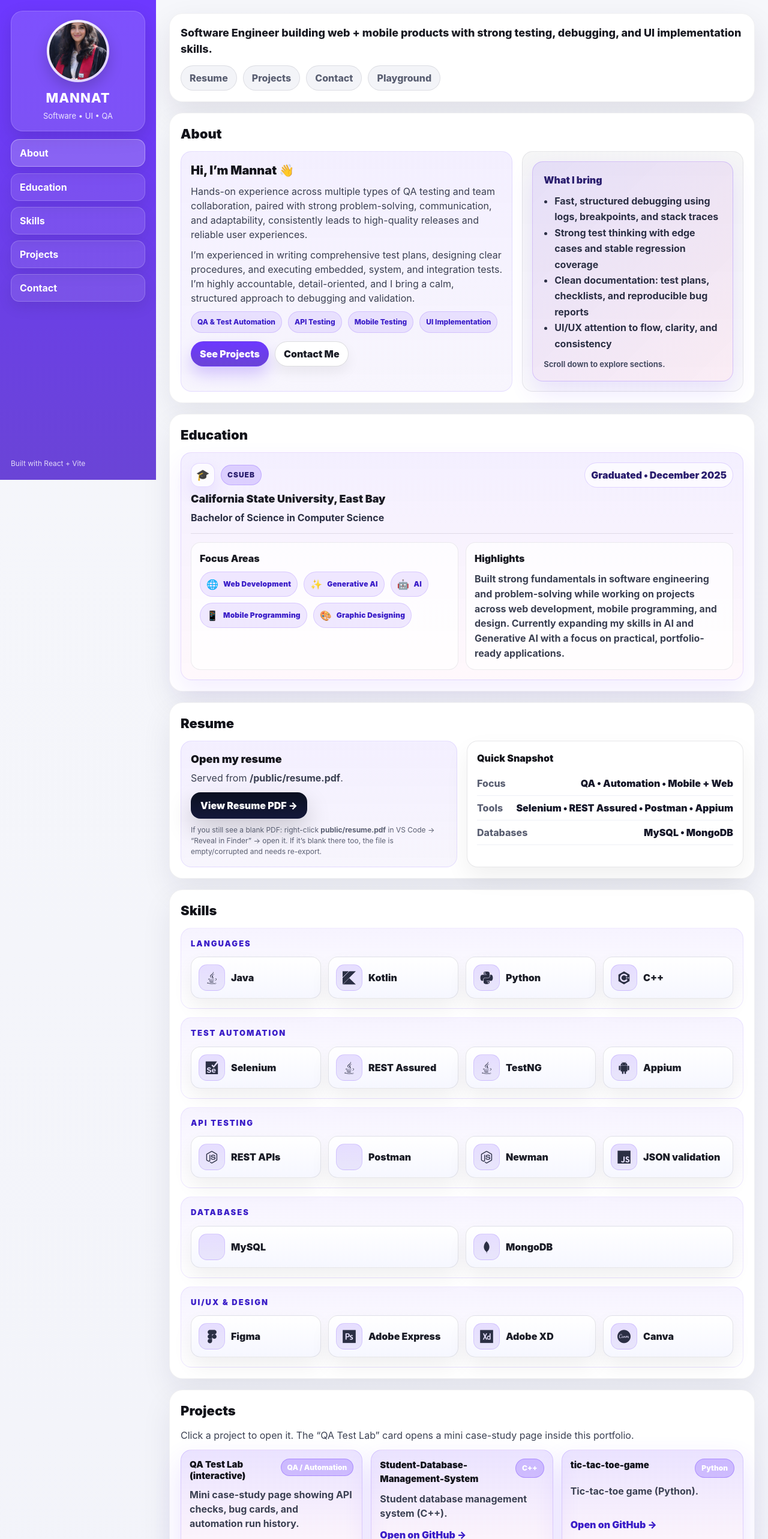
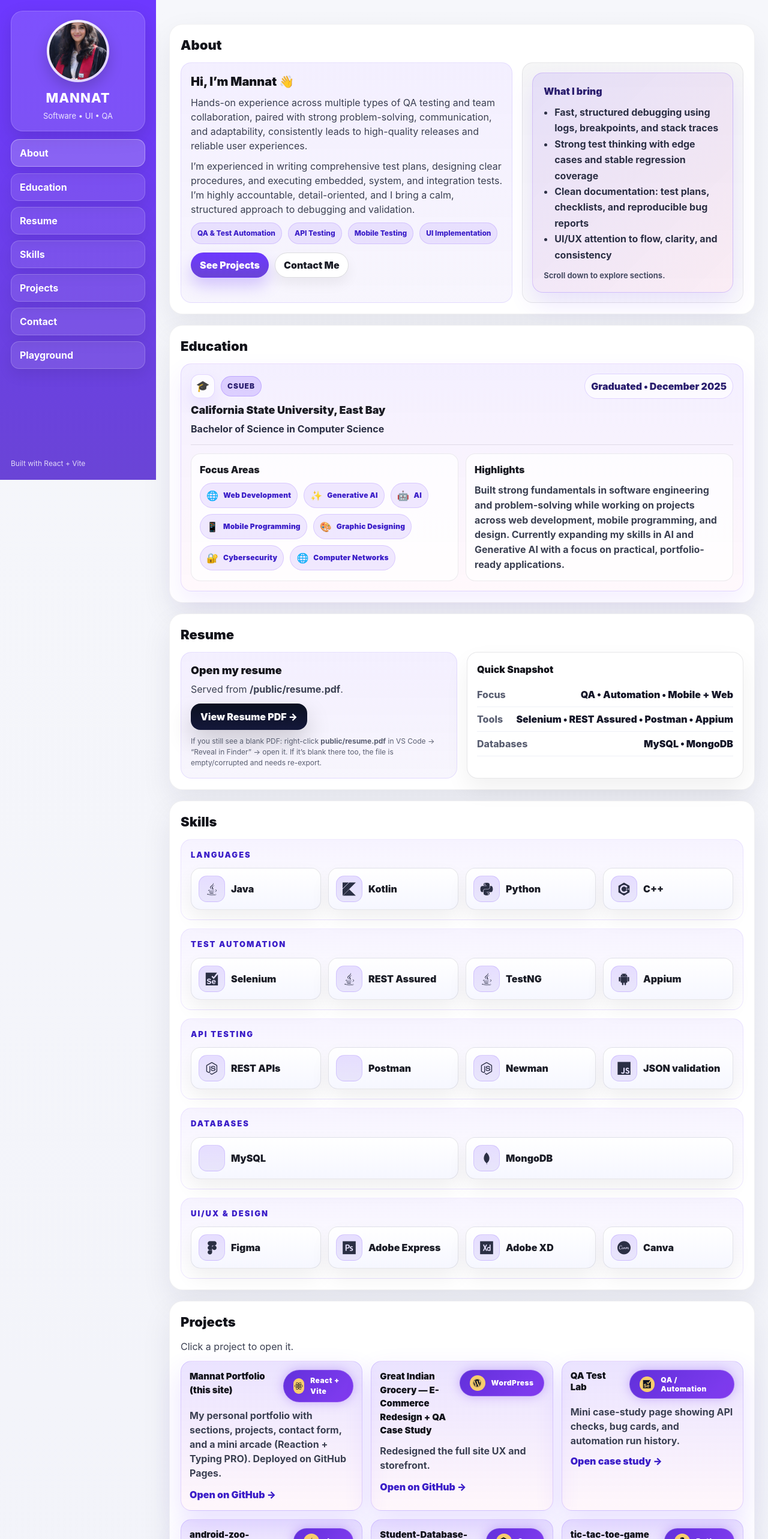
Before and after one commit to mmannat/mannat-portfolio, a React (Vite) app: page / in a window 1280 px wide. Shown: the top 2566 px of the page at 60% size. Built offline with nearby package versions, Linux system fonts and the light colour scheme.

Commit message:
Bold modern project pill hover + animation upgrade

```diff
--- a/src/App.jsx
+++ b/src/App.jsx
@@ -21,6 +21,17 @@ export default function App() {
 function PortfolioHome() {
   const [active, setActive] = useState("about");
 
+  const [isMobile, setIsMobile] = useState(
+    () => window.matchMedia("(max-width: 900px)").matches
+  );
+
+  useEffect(() => {
+    const mq = window.matchMedia("(max-width: 900px)");
+    const onChange = () => setIsMobile(mq.matches);
+    mq.addEventListener("change", onChange);
+    return () => mq.removeEventListener("change", onChange);
+  }, []);
+
   const sectionIds = useMemo(
     () => ["about", "education", "resume", "skills", "projects", "contact", "playground"],
     []
@@ -31,7 +42,7 @@ function PortfolioHome() {
       const offsets = sectionIds
         .map((id) => {
           const el = document.getElementById(id);
-          if (!el) return { id, top: Number.POSITIVE_INFINITY };
+          if (!el) return { id, top: Infinity };
           const rect = el.getBoundingClientRect();
           return { id, top: Math.abs(rect.top - 120) };
         })
@@ -54,83 +65,41 @@ function PortfolioHome() {
 
   return (
     <div style={styles.page}>
-      <div style={styles.sidebar}>
+      <div style={styles.shell}>
+
+        {/* SIDEBAR */}
+        <div
+          style={
+            isMobile
+              ? { ...styles.sidebar, ...styles.sidebarMobile }
+              : styles.sidebar
+          }
+        >
           <div style={styles.profileWrap}>
             <div style={styles.avatarOuter}>
-            <img
-              src={profileImg}
-              alt="Mannat"
-              style={styles.avatar}
-              onError={(e) => {
-                e.currentTarget.style.display = "none";
-                e.currentTarget.parentElement.style.background =
-                  "radial-gradient(circle at 30% 30%, #9c7cff, #5a31ff)";
-                e.currentTarget.parentElement.style.color = "white";
-                e.currentTarget.parentElement.style.display = "flex";
-                e.currentTarget.parentElement.style.alignItems = "center";
-                e.currentTarget.parentElement.style.justifyContent = "center";
-                e.currentTarget.parentElement.style.fontWeight = 800;
-                e.currentTarget.parentElement.style.fontSize = "38px";
-                e.currentTarget.parentElement.innerText = "M";
-              }}
-            />
+              <img src={profileImg} alt="Mannat" style={styles.avatar} />
             </div>
             <div style={styles.name}>MANNAT</div>
             <div style={styles.tagline}>Software • UI • QA</div>
           </div>
 
-        <nav style={styles.nav}>
+          <nav style={isMobile ? styles.navMobile : styles.nav}>
             <SideBtn label="About" active={active === "about"} onClick={() => scrollTo("about")} />
-          <SideBtn
-            label="Education"
-            active={active === "education"}
-            onClick={() => scrollTo("education")}
-          />
+            <SideBtn label="Education" active={active === "education"} onClick={() => scrollTo("education")} />
+            <SideBtn label="Resume" active={active === "resume"} onClick={() => scrollTo("resume")} />
             <SideBtn label="Skills" active={active === "skills"} onClick={() => scrollTo("skills")} />
-          <SideBtn
-            label="Projects"
-            active={active === "projects"}
-            onClick={() => scrollTo("projects")}
-          />
-          <SideBtn
-            label="Contact"
-            active={active === "contact"}
-            onClick={() => scrollTo("contact")}
-          />
+            <SideBtn label="Projects" active={active === "projects"} onClick={() => scrollTo("projects")} />
+            <SideBtn label="Contact" active={active === "contact"} onClick={() => scrollTo("contact")} />
+            <SideBtn label="Playground" active={active === "playground"} onClick={() => scrollTo("playground")} />
           </nav>
 
           <div style={styles.sidebarFooter}>Built with React + Vite</div>
         </div>
 
+        {/* MAIN */}
         <div style={styles.main}>
-        <div style={styles.topCard}>
-          <div style={styles.heroTitle}>
-            Software Engineer building web + mobile products with strong testing, debugging, and UI
-            implementation skills.
-          </div>
-
-          <div style={styles.topTabs}>
-            <TopTab label="Resume" active={active === "resume"} onClick={() => scrollTo("resume")} />
-            <TopTab
-              label="Projects"
-              active={active === "projects"}
-              onClick={() => scrollTo("projects")}
-            />
-            <TopTab
-              label="Contact"
-              active={active === "contact"}
-              onClick={() => scrollTo("contact")}
-            />
-            <TopTab
-              label="Playground"
-              active={active === "playground"}
-              onClick={() => scrollTo("playground")}
-            />
-          </div>
-        </div>
-
           <Section id="about" title="About">
-          <AboutCard onJump={(id) => scrollTo(id)} />
+            <AboutCard onJump={scrollTo} />
           </Section>
 
           <Section id="education" title="Education">
@@ -156,6 +125,7 @@ function PortfolioHome() {
           <Section id="playground" title="Playground">
             <PlaygroundMini />
           </Section>
+        </div>
       </div>
     </div>
   );
@@ -499,6 +469,8 @@ function EducationCard() {
     { label: "AI", icon: "🤖" },
     { label: "Mobile Programming", icon: "📱" },
     { label: "Graphic Designing", icon: "🎨" },
+    { label: "Cybersecurity", icon: "🔐" },
+  { label: "Computer Networks", icon: "🌐" },
   ];
 
   return (
@@ -688,16 +660,38 @@ function Skills() {
    PROJECTS
 ========================= */
 
+
 function Projects() {
   const navigate = useNavigate();
 
   const items = [
+    // ⭐ RECENT (TOP)
     {
-      name: "QA Test Lab (interactive)",
+      name: "Mannat Portfolio (this site)",
+      lang: "React + Vite",
+      desc: "My personal portfolio with sections, projects, contact form, and a mini arcade (Reaction + Typing PRO). Deployed on GitHub Pages.",
+      href: "https://mmannat.github.io/mannat-portfolio/",
+    },
+    {
+      name: "Great Indian Grocery — E-Commerce Redesign + QA Case Study",
+      lang: "WordPress",
+      desc: "Redesigned the full site UX and storefront.",
+      href: "https://github.com/mmannat/great-indian-grocery-ecommerce-platform",
+    },
+
+    // ✅ EXISTING
+    {
+      name: "QA Test Lab",
       lang: "QA / Automation",
       desc: "Mini case-study page showing API checks, bug cards, and automation run history.",
       onClick: () => navigate("/projects/qa-test-lab"),
       internal: true,
+    },
+    {
+      name: "android-zoo-directory",
+      lang: "Java",
+      desc: "Android Zoo Directory app with list + detail screens.",
+      href: "https://github.com/mmannat/android-zoo-directory",
     },
     {
       name: "Student-Database-Management-System",
@@ -708,22 +702,37 @@ function Projects() {
     {
       name: "tic-tac-toe-game",
       lang: "Python",
-      desc: "Tic-tac-toe game (Python).",
+      desc: "Tic-tac-toe game.",
       href: "https://github.com/mmannat/tic-tac-toe-game",
     },
-    {
-      name: "android-zoo-directory",
-      lang: "Java",
-      desc: "Android Zoo Directory app with list + detail screens (course project, cleaned for portfolio).",
-      href: "https://github.com/mmannat/android-zoo-directory",
-    },
   ];
+
+  // 🔥 Devicon mapping
+  const getDevIcon = (lang) => {
+    switch (lang) {
+      case "React + Vite":
+        return "devicon-react-original";
+      case "Java":
+        return "devicon-java-plain";
+      case "Python":
+        return "devicon-python-plain";
+      case "C++":
+        return "devicon-cplusplus-plain";
+      case "QA / Automation":
+        return "devicon-selenium-original";
+      case "WordPress":
+        return "devicon-wordpress-plain";
+      default:
+        return "devicon-github-original";
+    }
+  };
+
+
 
   return (
     <div style={styles.projectsWrap}>
       <div style={styles.projectsHint}>
-        Click a project to open it. The “QA Test Lab” card opens a mini case-study page inside this
-        portfolio.
+        Click a project to open it.
       </div>
 
       <div style={styles.projectsGrid}>
@@ -733,11 +742,34 @@ function Projects() {
               <button
               key={p.name}
               onClick={p.onClick}
-                style={{ ...styles.projectCard, textAlign: "left", cursor: "pointer" }}
+              onMouseEnter={(e) => {
+                e.currentTarget.style.transform = "translateY(-4px)";
+                e.currentTarget.style.boxShadow = "0 0 28px rgba(147,51,234,0.55)";
+              }
+            }
+            onMouseLeave={(e) => {
+              e.currentTarget.style.transform = "translateY(0)";
+              e.currentTarget.style.boxShadow = "0 20px 45px rgba(109,56,255,0.14)";
+            }
+          }
+  style={{
+    ...styles.projectCard,
+                  textAlign: "left",
+                  cursor: "pointer",
+                  display: "flex",
+                  flexDirection: "column",
+                  alignItems: "flex-start",
+                  justifyContent: "flex-start",
+}}
               >
                 <div style={styles.projectTop}>
                   <div style={styles.projectName}>{p.name}</div>
-                  <div style={styles.projectPill}>{p.lang}</div>
+                  <div style={styles.projectPillBlack}>
+                    <div style={styles.projectPillIconWrap}>
+                      <i className={getDevIcon(p.lang)} style={styles.projectPillIcon} />
+                      </div>
+                      <span>{p.lang}</span>
+                      </div>
                 </div>
                 <div style={styles.projectDesc}>{p.desc}</div>
                 <div style={styles.projectLink}>Open case study →</div>
@@ -746,10 +778,29 @@ function Projects() {
           }
 
           return (
-            <a key={p.name} href={p.href} target="_blank" rel="noreferrer" style={styles.projectCard}>
+            <a
+  key={p.name}
+  href={p.href}
+  target="_blank"
+  rel="noreferrer"
+  onMouseEnter={(e) => {
+    e.currentTarget.style.transform = "translateY(-4px)";
+    e.currentTarget.style.boxShadow = "0 0 28px rgba(147,51,234,0.55)";
+  }}
+  onMouseLeave={(e) => {
+    e.currentTarget.style.transform = "translateY(0)";
+    e.currentTarget.style.boxShadow = "0 20px 45px rgba(109,56,255,0.14)";
+  }}
+  style={styles.projectCard}
+>
               <div style={styles.projectTop}>
                 <div style={styles.projectName}>{p.name}</div>
-                <div style={styles.projectPill}>{p.lang}</div>
+                <div style={styles.projectPillBlack}>
+                  <div style={styles.projectPillIconWrap}>
+                    <i className={getDevIcon(p.lang)} style={styles.projectPillIcon} />
+                    </div>
+                    <span>{p.lang}</span>
+                    </div>
                   </div>
               <div style={styles.projectDesc}>{p.desc}</div>
               <div style={styles.projectLink}>Open on GitHub →</div>
@@ -2145,12 +2196,22 @@ function renderHighlighted(target, typed) {
 ========================= */
 
 const styles = {
+
+
   page: {
   minHeight: "100vh",
+  background: "linear-gradient(180deg, #f6f7fb, #f1f2f9)",
+  fontFamily:
+    '-apple-system, BlinkMacSystemFont, "Segoe UI", Roboto, Inter, Arial, sans-serif',
+  color: "#12131a",
+  width: "100%",
+},
+
+shell: {
+  width: "100%",
+  margin: 0,
   display: "flex",
-    background: "linear-gradient(180deg, #f6f7fb, #f1f2f9)",
-    fontFamily: '-apple-system, BlinkMacSystemFont, "Segoe UI", Roboto, Inter, Arial, sans-serif',
-    color: "#12131a",
+  alignItems: "stretch",
 },
 
   sidebar: {
@@ -2167,6 +2228,44 @@ const styles = {
     gap: 14,
   },
 
+  sidebarMobile: {
+  position: "relative",
+  width: "100%",
+  minWidth: "100%",
+  height: "auto",
+},
+projectPillBlack: {
+  display: "inline-flex",
+  alignItems: "center",
+  gap: 10,
+  padding: "8px 16px",
+  borderRadius: 999,
+  background: "linear-gradient(135deg, #5b2dd6, #7c3aed, #9333ea)",
+  backgroundSize: "200% 200%",
+  animation: "pillShift 6s ease infinite",
+  color: "white",
+  fontWeight: 900,
+  fontSize: 12,
+  letterSpacing: 0.5,
+  border: "1px solid rgba(255,255,255,0.15)",
+  boxShadow: "0 0 18px rgba(124,58,237,0.35)",
+},
+
+projectPillIconWrap: {
+  width: 26,
+  height: 26,
+  borderRadius: 999,
+  background: "rgba(255,214,102,0.95)",
+  display: "flex",
+  alignItems: "center",
+  justifyContent: "center",
+},
+
+projectPillIcon: {
+  fontSize: 14,
+  color: "#0b1020",
+},
+
   profileWrap: {
     background: "rgba(255,255,255,0.12)",
     border: "1px solid rgba(255,255,255,0.18)",
@@ -2198,6 +2297,13 @@ const styles = {
   tagline: { color: "rgba(255,255,255,0.85)", marginTop: 4, fontSize: 13 },
 
   nav: { display: "flex", flexDirection: "column", gap: 10 },
+
+  navMobile: {
+  display: "flex",
+  flexDirection: "row",
+  flexWrap: "wrap",
+  gap: 10,
+},
 
   sideBtn: {
     width: "100%",
@@ -2219,8 +2325,11 @@ const styles = {
 
   sidebarFooter: { marginTop: "auto", color: "rgba(255,255,255,0.8)", fontSize: 12 },
 
-  main: { flex: 1, padding: 22, maxWidth: 1100 },
-
+main: {
+  flex: 1,
+  padding: 22,
+  maxWidth: "none",
+},
   topCard: {
     background: "white",
     borderRadius: 22,
@@ -2493,6 +2602,7 @@ const styles = {
   textDecoration: "none",
   boxShadow: "0 20px 45px rgba(109,56,255,0.14)",
   border: "1px solid rgba(109,56,255,0.18)",
+  transition: "all 0.25s ease",
 },
   projectTop: { display: "flex", justifyContent: "space-between", alignItems: "flex-start", gap: 10 },
   projectName: { fontWeight: 900, fontSize: 15, color: "#12131a" },
@@ -2980,6 +3090,11 @@ const styles = {
       50% { transform: translateZ(0) scale(1.04); }
       100% { transform: translateZ(0) scale(1); }
     }
+      @keyframes pillShift {
+  0% { background-position: 0% 50%; }
+  50% { background-position: 100% 50%; }
+  100% { background-position: 0% 50%; }
+}
   `;
   document.head.appendChild(style);
 })();
```
Also changed, not shown: 1 other file (tests, documents, lock files or other folders). Lines whose indentation alone changed are shown as unchanged.
